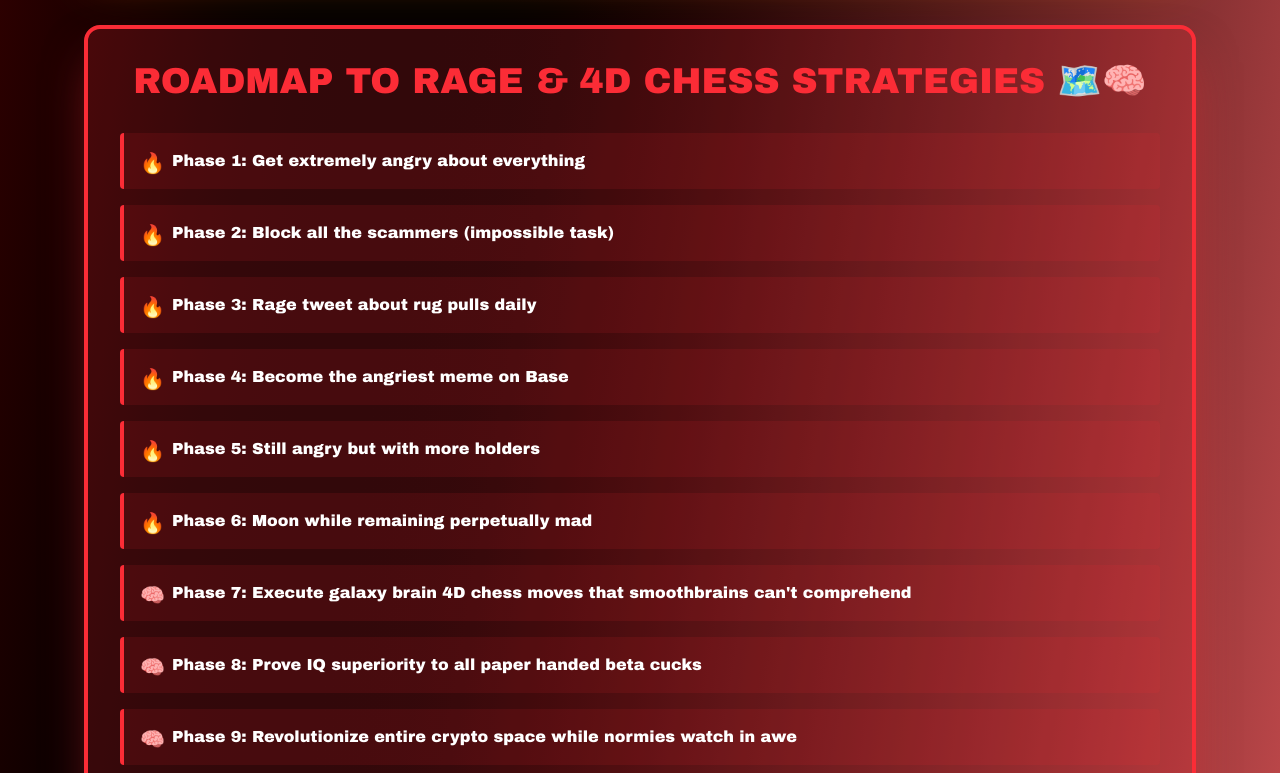
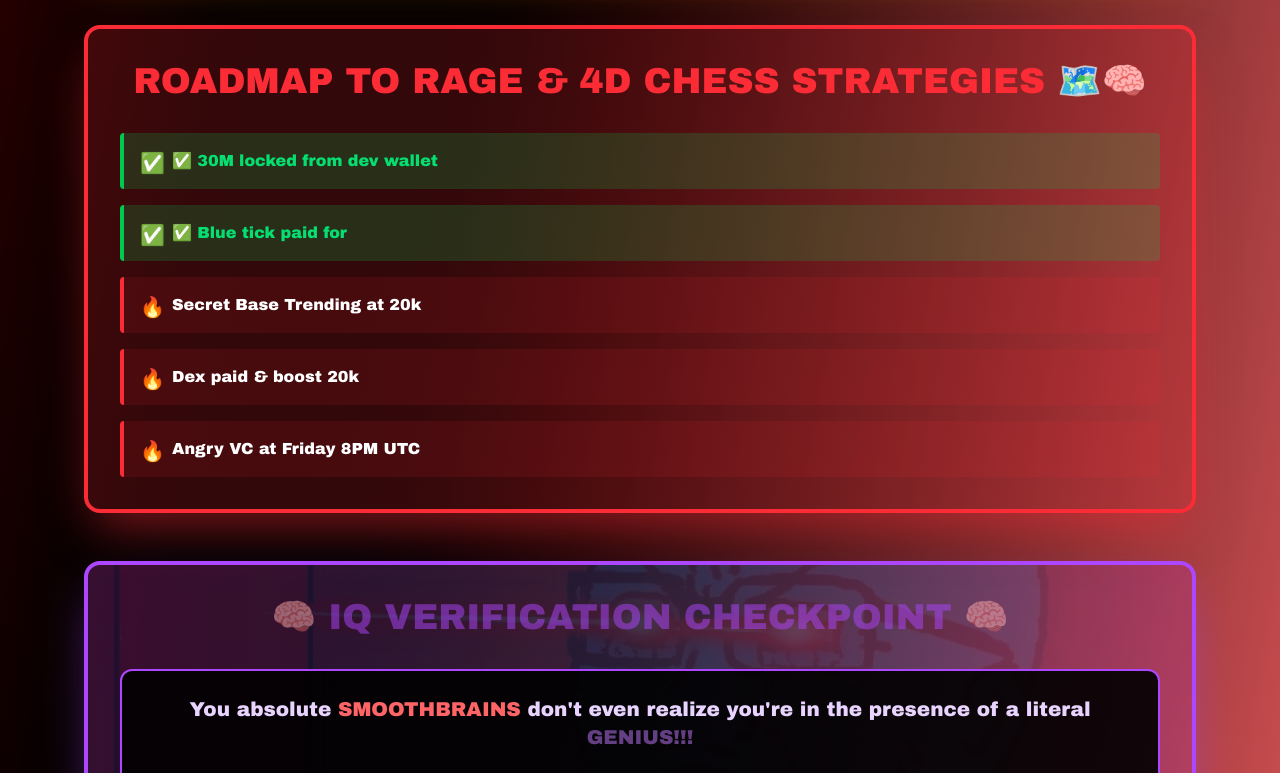
Before and after one commit to saldestechnology/angry-dev, a Next.js app: page / in a window 1280 px wide. Shown: the part 5260-6033 px from the top of the page. Built offline with nearby package versions, Linux system fonts and the light colour scheme.

Commit message:
Updated road map

```diff
--- a/app/page.tsx
+++ b/app/page.tsx
@@ -569,25 +569,20 @@
           </h2>
           <ul className="space-y-4">
             {[
-              "Phase 1: Get extremely angry about everything",
-              "Phase 2: Block all the scammers (impossible task)",
-              "Phase 3: Rage tweet about rug pulls daily",
-              "Phase 4: Become the angriest meme on Base",
-              "Phase 5: Still angry but with more holders",
-              "Phase 6: Moon while remaining perpetually mad",
-              "Phase 7: Execute galaxy brain 4D chess moves that smoothbrains can't comprehend",
-              "Phase 8: Prove IQ superiority to all paper handed beta cucks",
-              "Phase 9: Revolutionize entire crypto space while normies watch in awe",
-              "Phase 10: Become the most dangerous genius on the internet (final form)",
+              { text: "✅ 30M locked from dev wallet", completed: true },
+              { text: "✅ Blue tick paid for", completed: true },
+              { text: "Secret Base Trending at 20k", completed: false },
+              { text: "Dex paid & boost 20k", completed: false },
+              { text: "Angry VC at Friday 8PM UTC", completed: false },
             ].map((phase, i) => (
               <li
                 key={i}
-                className="bg-red-500/10 p-4 border-l-4 border-red-500 rounded relative pl-12"
+                className={`${phase.completed ? 'bg-green-500/20 border-l-4 border-green-500' : 'bg-red-500/10 border-l-4 border-red-500'} p-4 rounded relative pl-12`}
               >
                 <span className="absolute left-4 top-4 text-xl">
-                  {i >= 6 ? "🧠" : "🔥"}
+                  {phase.completed ? "✅" : "🔥"}
                 </span>
-                <strong>{phase}</strong>
+                <strong className={phase.completed ? 'text-green-400' : 'text-white'}>{phase.text}</strong>
               </li>
             ))}
           </ul>
```
